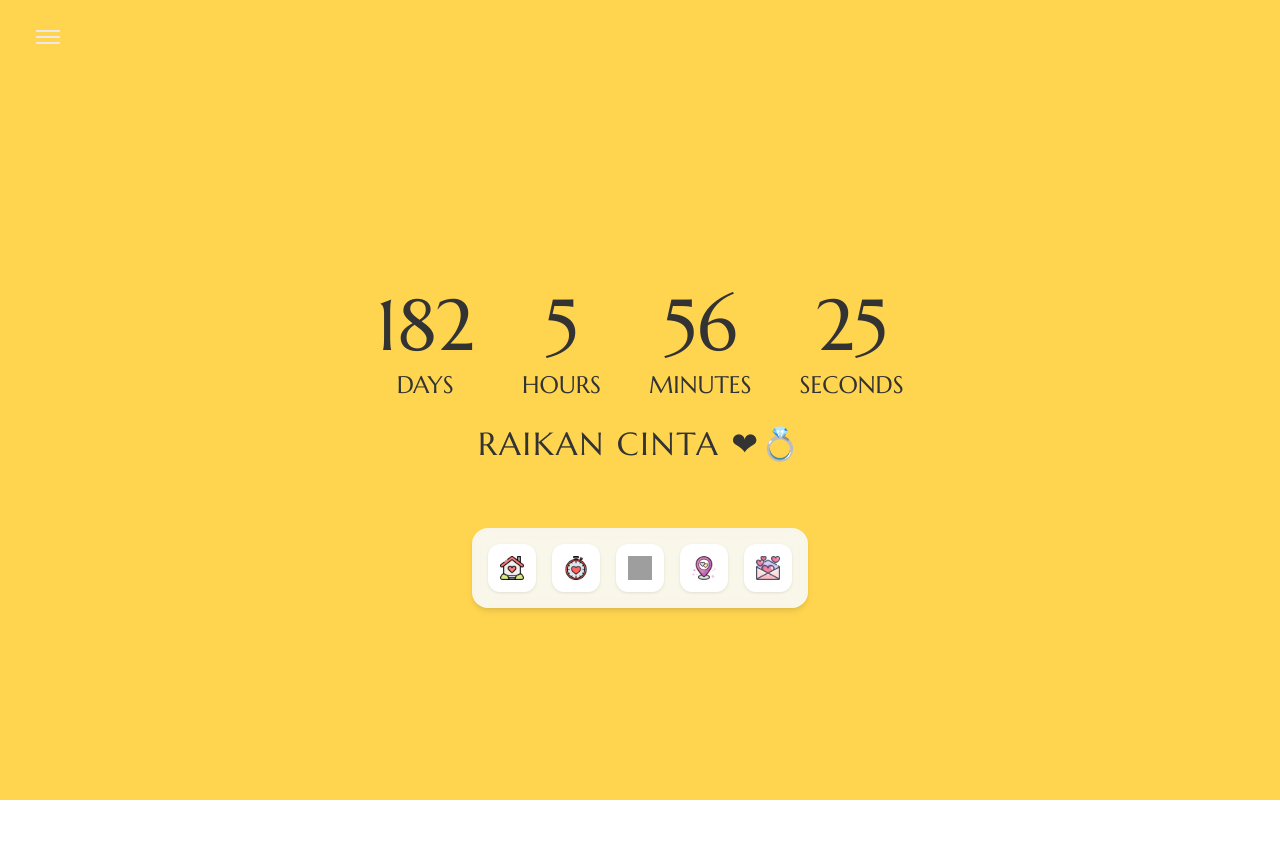
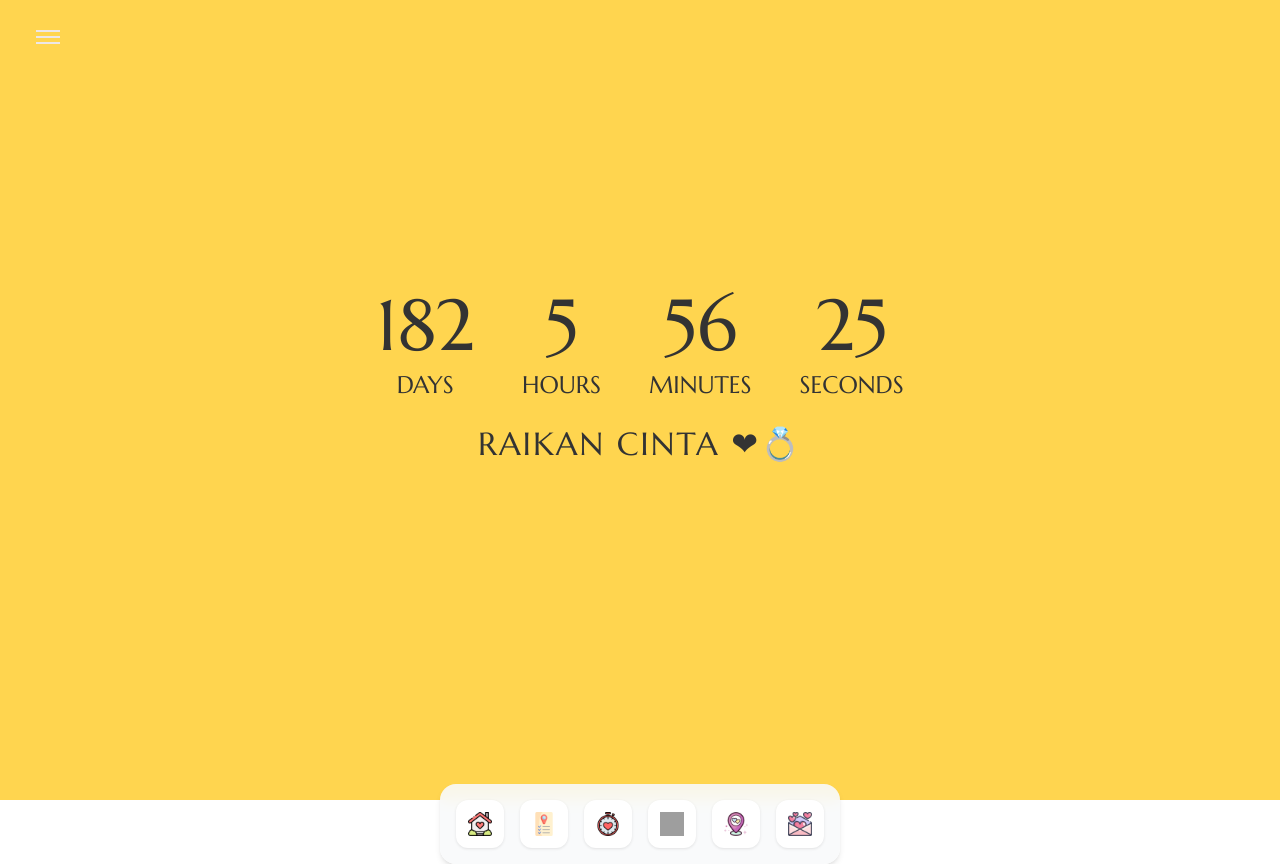
Before and after one commit to FahmiRid/joke-fun, a React (Create React App) app: page /countdown in a window 1280 px wide. Before the commit the page ends 800 px from the top, so only its background shows below. Built offline with nearby package versions, Linux system fonts and the light colour scheme; grey boxes are pictures that could not be loaded.

Commit message:
FS - Added Intinerart Icon and dock

```diff
--- a/src/components/dock.jsx
+++ b/src/components/dock.jsx
@@ -5,6 +5,7 @@ import GalleryIcon from "../components/img/photos.png";
 import LoveLetterIcon from "../components/img/loveletter.png";
 import LocationIcon from "../components/img/location.png";
 import Home from "../components/img/home.png";
+import Itinerary from '../components/img/itinerary.png'
 import { useNavigate } from "react-router-dom";
 const styles = `
   .dock-container {
@@ -103,6 +104,10 @@ const AnimatedDock = () => {
             <img className="icon" src={Home} alt="Home" />
           </DockIcon>
 
+          <DockIcon label="Itinerary" path="/">
+            <img className="icon" src={Itinerary} alt="Itinerary" />
+          </DockIcon>
+
           <DockIcon label="Countdown" path="/countdown">
             <img className="icon" src={Clock} alt="Clock Icon" />
           </DockIcon>
--- a/src/styles/countdown.css
+++ b/src/styles/countdown.css
@@ -7,6 +7,7 @@
     box-sizing: border-box;
     margin: 0;
     padding: 0;
+    /* background-color: #faf6f4; */
 }
 
 /* html,
@@ -74,7 +75,7 @@ li span {
 }
 .dock-cont {
     position: relative;
-    top: 4em;
+    top: 20em;
 }
 
 
```
Also changed, not shown: src/components/img/itinerary.png (added).
